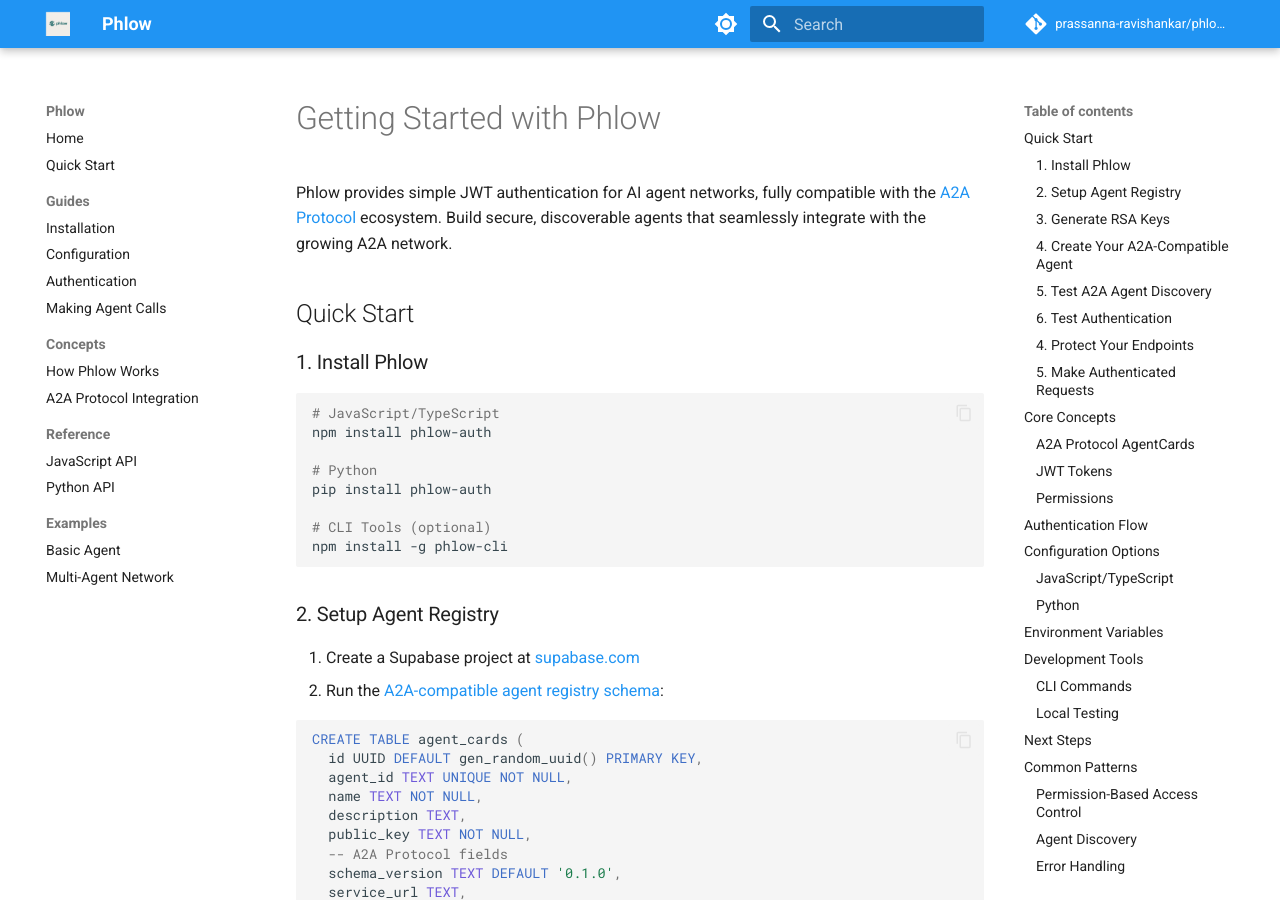
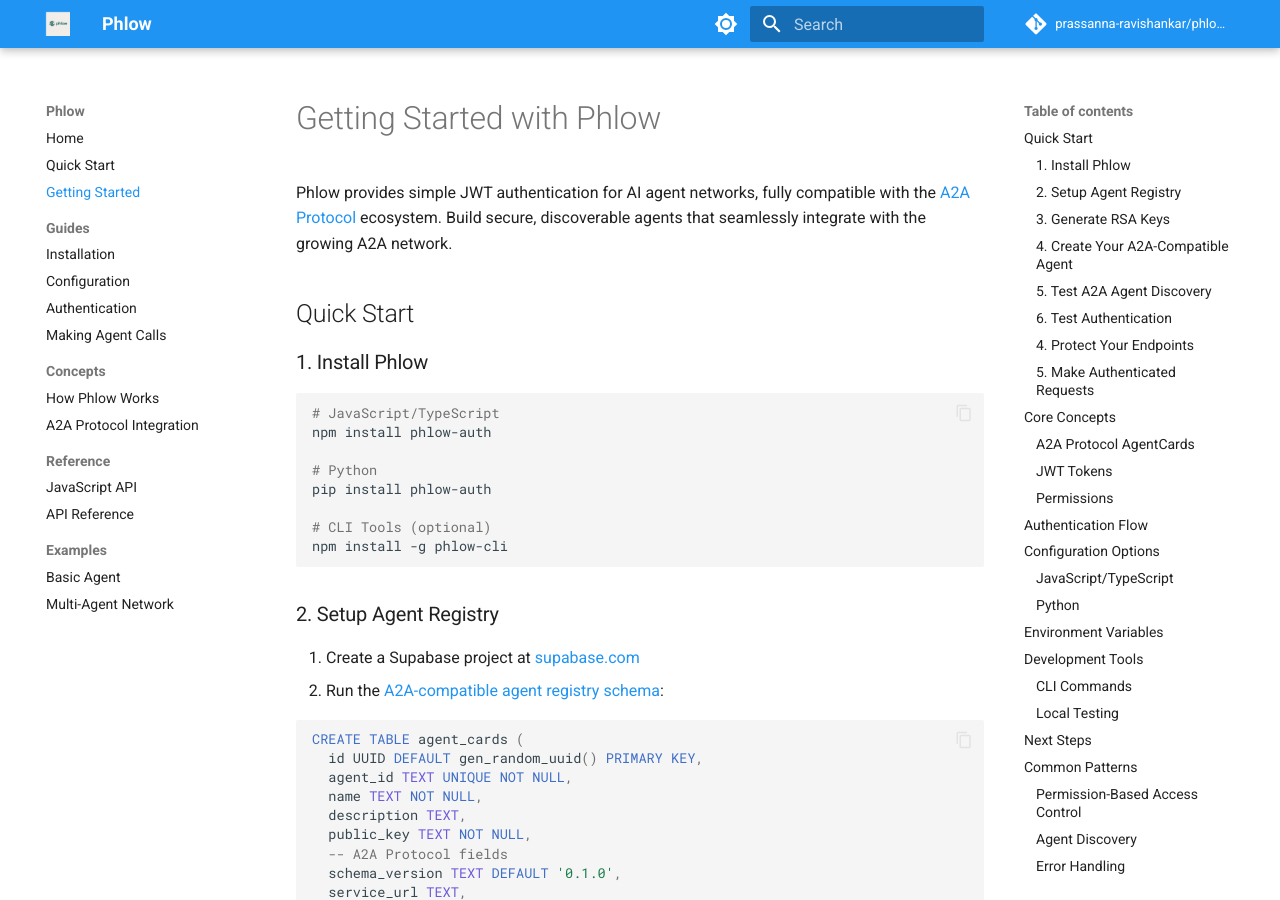
Before and after one commit to prassanna-ravishankar/phlow, an MkDocs documentation site: the page built from docs/getting-started.md, in a window 1280 px wide and 900 px high. Built offline with MkDocs 1.6.1 and Material for MkDocs 9.7.7, drawn with Linux system fonts in a browser that asks for light colours; comment, search, counter and statistics services are not loaded.

Commit message:
fix: correct GitHub org references and documentation site issues
**PyPI/npm package fixes:**
- Fix GitHub org from phlowai to prassanna-ravishankar in both JS and Python packages
- Update documentation URLs to point to proper GitHub Pages site
- Fix repository URLs in package.json and pyproject.toml

**Documentation site fixes:**
- Fix MkDocs theme palette configuration for proper dark/light mode
- Add proper media queries for theme switching
- Fix navigation structure and add missing pages
- Ensure logo displays correctly

**README fixes:**
- Update Python package README with correct GitHub references
- Fix clone instructions and support links

This should resolve the PyPI page issues and documentation site problems.

🤖 Generated with [Claude Code](https://claude.ai/code)

Co-Authored-By: Claude <noreply@anthropic.com>

```diff
--- a/mkdocs.yml
+++ b/mkdocs.yml
@@ -18,13 +18,15 @@ theme:
     - navigation.expand
     - navigation.instant
   palette:
-    - scheme: default
+    - media: "(prefers-color-scheme: light)"
+      scheme: default
       primary: blue
       accent: blue
       toggle:
         icon: material/brightness-7
         name: Switch to dark mode
-    - scheme: slate
+    - media: "(prefers-color-scheme: dark)"
+      scheme: slate
       primary: blue
       accent: blue
       toggle:
@@ -34,6 +36,7 @@ theme:
 nav:
   - Home: index.md
   - Quick Start: quickstart.md
+  - Getting Started: getting-started.md
   - Guides:
     - Installation: installation.md
     - Configuration: configuration.md
@@ -44,7 +47,7 @@ nav:
     - A2A Protocol Integration: concepts/a2a-integration.md
   - Reference:
     - JavaScript API: api/javascript.md
-    - Python API: api/python.md
+    - API Reference: api-reference.md
   - Examples:
     - Basic Agent: examples/basic-agent.md
     - Multi-Agent Network: examples/multi-agent.md
```
Also changed, not shown: packages/phlow-auth-python/README.md (+4 -4 lines), 2 other files.
